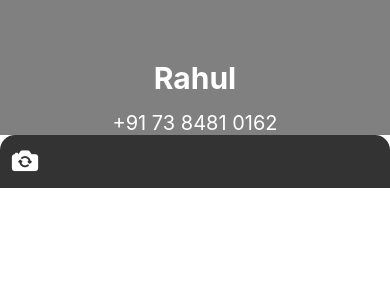
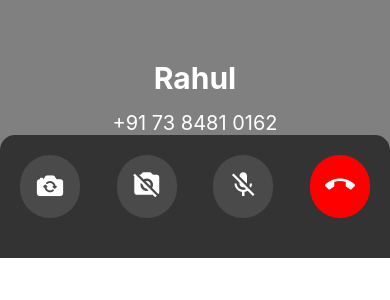
Before and after one commit to koushikm8926/VideoCalling-App, a React Native app: screen / in a window 390 px wide. Shown: the top 300 px of the page. Built offline with nearby package versions, Linux system fonts and the light colour scheme.

Commit message:
icons updated

```diff
--- a/src/screens/CallingScreen/index.js
+++ b/src/screens/CallingScreen/index.js
@@ -1,19 +1,32 @@
 import { StyleSheet, Text, View } from 'react-native'
 import React from 'react'
 import Ionicons from 'react-native-vector-icons/Ionicons';
+import MaterialIcons from 'react-native-vector-icons/MaterialCommunityIcons';
 
 
 
 const CallingScreen = () => {
   return (
     <View style={styles.page}>
+
         <View style={styles.CameraPreview}>
             <Text style={styles.name}>Rahul</Text>
             <Text style={styles.phoneNumber}>+91 73 8481 0162</Text>
         </View>
 
         <View style={styles.buttonContainer}>
-           <Ionicons name="camera-reverse" color="white"  size={30}/>
+            <View style={styles.iconButton}>
+              <Ionicons name="camera-reverse" color="white"  size={30}/>
+            </View>
+            <View style={styles.iconButton}>
+              <MaterialIcons name="camera-off" color="white"  size={30}/>
+            </View>
+            <View style={styles.iconButton}>
+              <MaterialIcons name="microphone-off" color="white"  size={30}/>
+            </View>
+            <View style={[styles.iconButton, {backgroundColor:'red'}]}>
+              <MaterialIcons name="phone-hangup" color="white"  size={30}/>
+            </View>
         </View>
 
     </View>
@@ -24,6 +37,7 @@ const CallingScreen = () => {
 const styles = StyleSheet.create({
     page:{
         height:'100%',
+        backgroundColor:'grey'
     },
     CameraPreview:{
         flex:1,
@@ -45,10 +59,17 @@ const styles = StyleSheet.create({
     },
     buttonContainer:{
         backgroundColor:'#333333',
-        padding:10,
+        padding:20,
+        paddingBottom:40,
         borderTopRightRadius:15,
         borderTopLeftRadius:15,
-
+        flexDirection:'row',
+        justifyContent:'space-between',
+    },
+    iconButton:{
+        backgroundColor:'#4a4a4a',
+        borderRadius:50,
+        padding:15,
     }
 
 })
```
